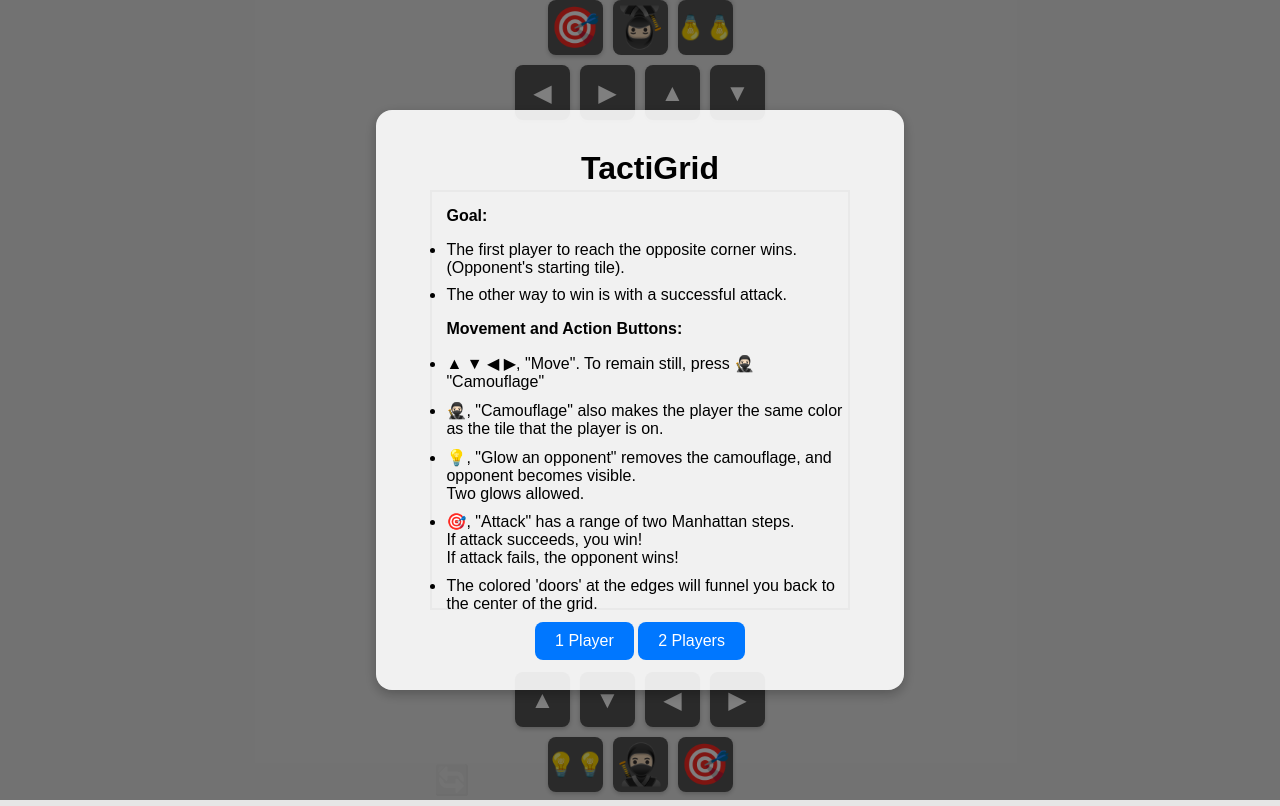
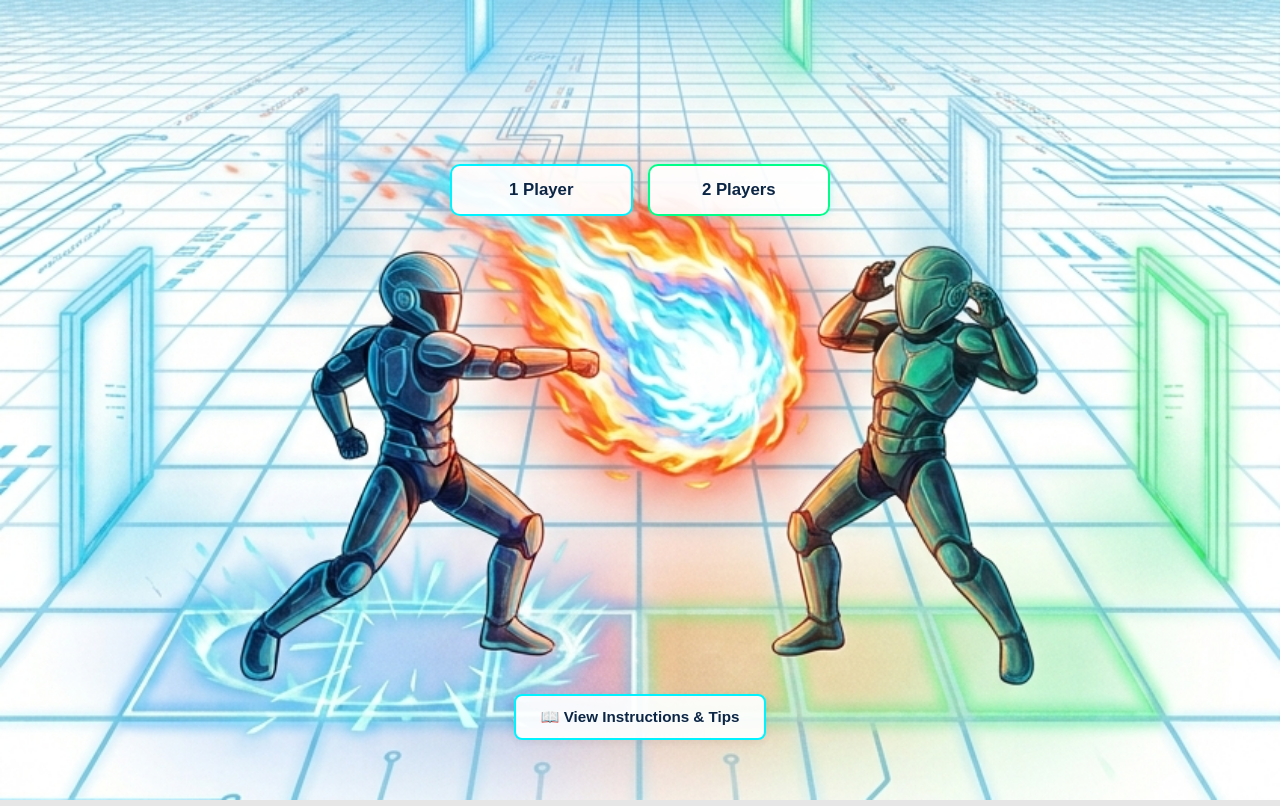
Before and after one commit to markmcla74/TactiGrid, a website: page index.html in a window 1280 px wide. Drawn offline with Linux system fonts and the light colour scheme.

Commit message:
Add files via upload

```diff
--- a/index.html
+++ b/index.html
@@ -13,23 +13,24 @@
 </head>
 <body>
   <div class="game-root">
-    <div id="overlay">
-      <div class="overlay-content">
-        <ul>
-          <h1><center>TactiGrid</center></h1>
-          <p><b>Goal:</b></p>
-          <li>The first player to reach the opposite corner wins.<br>(Opponent's starting tile).</li>
-          <li>The other way to win is with a successful attack.</li>
-          <p><b>Movement and Action Buttons:</b></p>
-          <li>▲ ▼ ◀ ▶, "Move". To remain still, press 🥷🏻 "Camouflage"</li>
-          <li>🥷🏻, "Camouflage" also makes the player the same color as the tile that the player is on.</li>
-          <li>💡, "Glow an opponent" removes the camouflage, and opponent becomes visible.<br>Two glows allowed.</li>
-          <li>🎯, "Attack" has a range of two Manhattan steps.<br>If attack succeeds, you win! <br>If attack fails, the opponent wins!</li>
-          <li>The colored 'doors' at the edges will funnel you back to the center of the grid.</li>
-        </ul><!-- <button id="begin-btn">Begin Game</button> -->
-        <button id="begin-btn-1Player">1 Player</button> <button id="begin-btn-2Player">2 Players</button>
+   <div id="overlay">
+  <div class="overlay-content">
+    <!-- Top section: Mode buttons positioned above the characters -->
+    <div class="top-menu">
+      <div class="mode-buttons">
+        <button id="begin-btn-1Player" class="neon-btn btn-blue">1 Player</button>
+        <button id="begin-btn-2Player" class="neon-btn btn-green">2 Players</button>
       </div>
     </div>
+
+    <!-- Bottom section: Instructions link positioned below the characters -->
+    <div class="bottom-menu">
+      <a href="https://markmcla74.github.io/TactiGrid/" target="_blank" class="instructions-link">
+        📖 View Instructions & Tips
+      </a>
+    </div>
+  </div>
+</div>
 
     <!-- Game Grid -->
      <div class="controls-container">
--- a/style-TactiGrid.css
+++ b/style-TactiGrid.css
@@ -26,7 +26,7 @@ body {
   flex-direction: column;
   align-items: center;
   justify-content: center; /* 👈 Pulled elements together */
-  gap: 60px; /* 👈 Controls distance between top controls, grid, and bottom controls */
+  gap: 55px; /* 👈 Controls distance between top controls, grid, and bottom controls */
   max-width: 600px; /* desktop/tablet */
   margin: 0 auto;
   padding: 8px;
@@ -147,11 +147,12 @@ color: white;
 .p1, .p2 {
   font-size: 4em;
 }
-/* Fullscreen overlay */
+
+/* Fullscreen overlay with TactiGrid background image */
 #overlay {
 position: fixed;
 inset: 0;
-background: rgba(0,0,0,0.5);
+background: url('tactigridOverlay.jpeg') center / cover no-repeat;
 display: flex;
 align-items: center;
 justify-content: center;
@@ -160,43 +161,82 @@ overflow-y: auto;
 }
 
 .overlay-content {
-  background: rgba(255,255,255,0.9);
-  padding: 30px 50px;
-  border-radius: 16px;
-  text-align: center;
-  box-shadow: 0 4px 12px rgba(0,0,0,0.25);
-
+  background: transparent;
+  width: 100%;
+  height: 100%;
+  max-width: 420px;
+  padding: 20px;
+  box-sizing: border-box;
+  display: flex;
+  flex-direction: column;
+  justify-content: space-between; /* Pushes top-menu UP and bottom-menu DOWN */
+  align-items: center;
 }
 
-.overlay-content h1 {
-  margin-top: 10px; /* 🎯 Shifted down 10px for top clearance */
-  margin-right: 0;
-  margin-bottom: 20px;
-  margin-left: 0;
-  font-size: 2rem;
+/* Top menu positioning (Nudges buttons lower than title, but safely above character art) */
+.top-menu {
+  width: 100%;
+  margin-top: 18vh; /* Adjusts vertical height under the title text */
 }
 
-.overlay-content ul {
-  text-align: left;
-  margin: 0 auto;
-  padding-left: 1.25em;
-  list-style-position: outside;
-  max-width: 48ch;
+.mode-buttons {
+  display: flex;
+  gap: 15px;
+  width: 100%;
+  justify-content: center;
 }
 
-.overlay-content ul li {
-  margin-bottom: 0.6em;
+/* Bottom menu positioning (Sits cleanly near the bottom under the characters) */
+.bottom-menu {
+  width: 100%;
+  display: flex;
+  justify-content: center;
+  margin-bottom: 5vh; /* Gives breathing room above the screen edge */
 }
-#begin-btn,
-#begin-btn-1Player,
-#begin-btn-2Player {
-padding: 10px 20px;
-font-size: 1rem;
-border: none;
-border-radius: 8px;
-background: #0077ff;
-color: white;
-cursor: pointer;
+
+/* Styled Neon Buttons */
+.neon-btn {
+  flex: 1;
+  background: rgba(255, 255, 255, 0.92);
+  border: 2px solid #00f3ff;
+  color: #0b2545;
+  padding: 14px 12px;
+  font-size: 1.05rem;
+  font-weight: bold;
+  border-radius: 10px;
+  box-shadow: 0 0 10px rgba(0, 243, 255, 0.3);
+  cursor: pointer;
+  transition: transform 0.1s ease, box-shadow 0.2s ease, background-color 0.2s ease;
+}
+
+.neon-btn.btn-green {
+  border-color: #00ff88;
+}
+
+.neon-btn:active {
+  transform: scale(0.96);
+}
+
+/* Instructions Link Styling */
+.instructions-link {
+  color: #0b2545;
+  background: rgba(255, 255, 255, 0.92);
+  border: 2px solid #00f3ff;
+  padding: 12px 24px;
+  border-radius: 8px;
+  text-decoration: none;
+  font-weight: bold;
+  font-size: 0.95rem;
+  box-shadow: 0 2px 8px rgba(0, 0, 0, 0.08);
+  transition: transform 0.1s ease, background 0.2s ease;
+}
+
+.instructions-link:active {
+  transform: scale(0.96);
+}
+
+.instructions-link:hover {
+  background: rgba(255, 255, 255, 1);
 }
 
 #begin-btn:hover,
```
Also changed, not shown: tactigridOverlay.jpeg (added).
